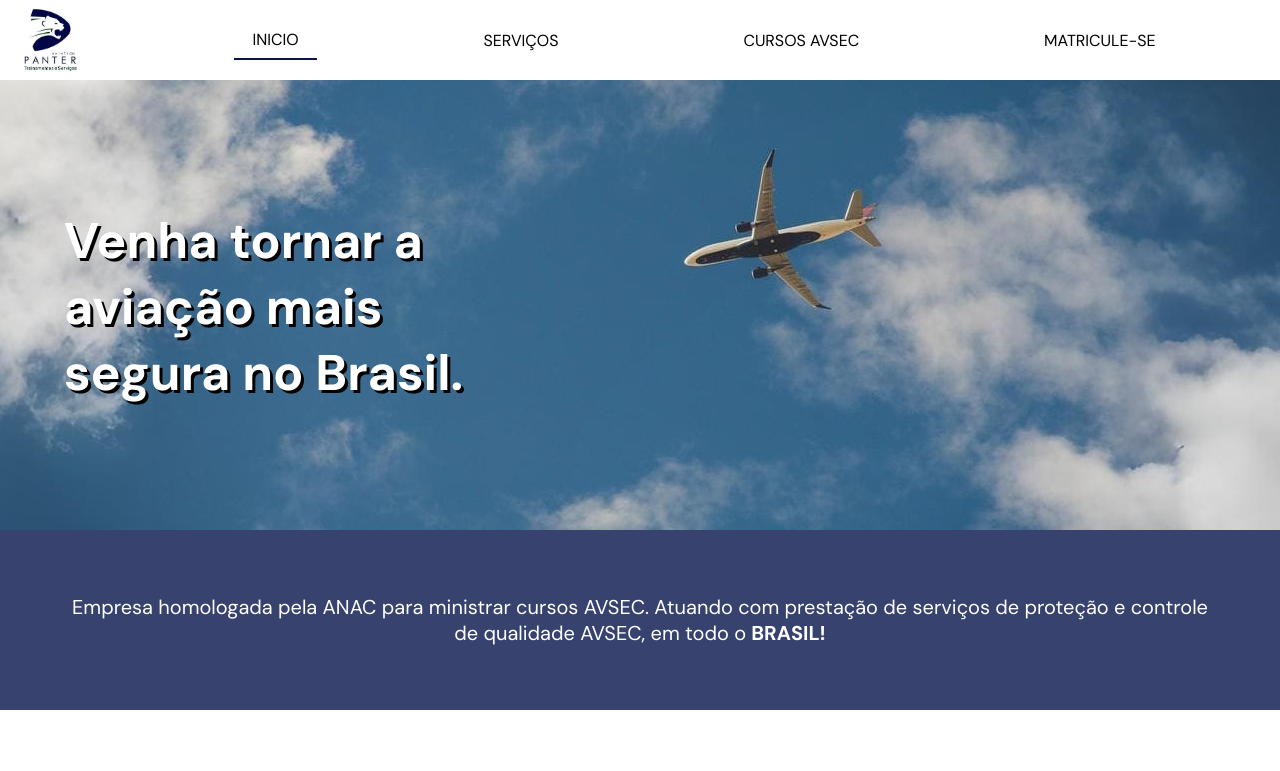
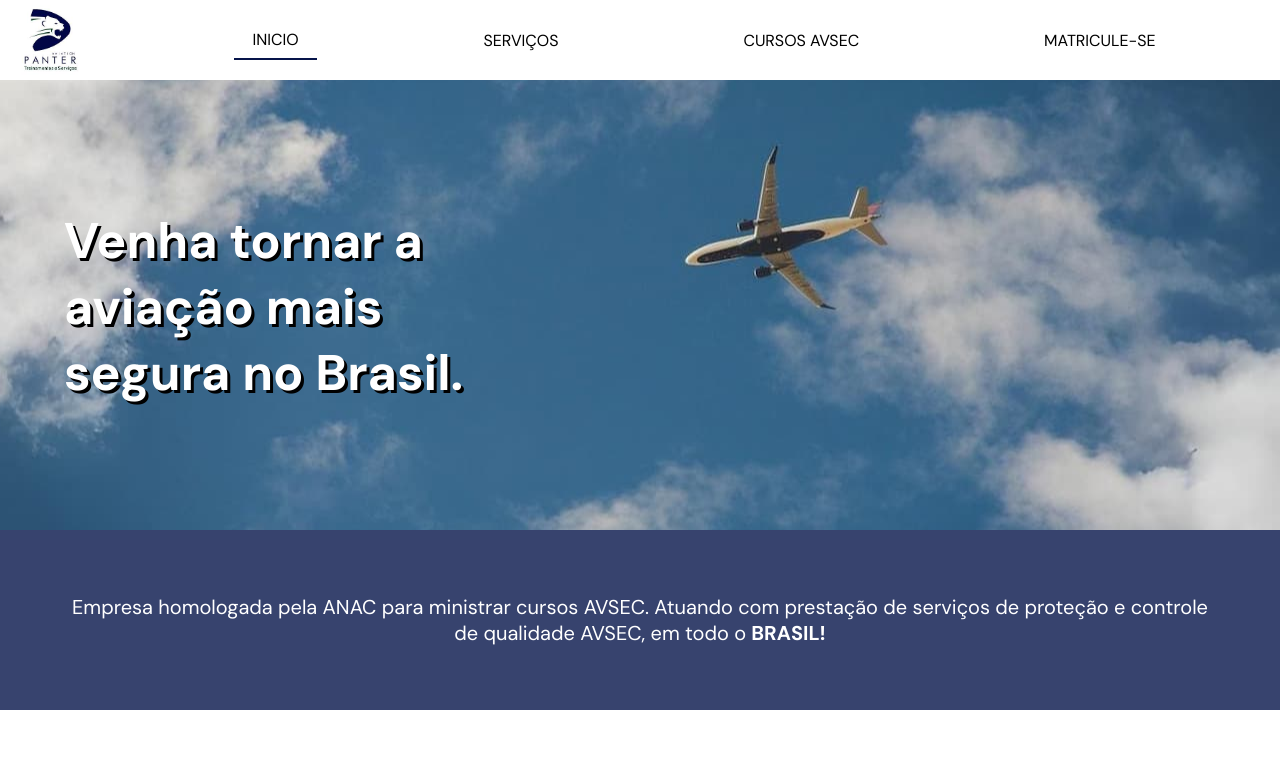
Before and after one commit to samuelmaciel015/panterSite, a website: page public/inicio.html in a window 1280 px wide. Shown: the top 771 px of the page. Drawn offline with Linux system fonts and the light colour scheme.

Commit message:
completed

```diff
--- a/public/styles/base.css
+++ b/public/styles/base.css
@@ -152,7 +152,7 @@ footer p:nth-child(3) {
 /********************************BANNER********************************/
 .banner {
   height: 450px;
-  background-image: url(../images/banner.jpg);
+  background-image: url(../images/banner2.jpg);
   background-repeat: no-repeat;
   background-position: center;
   padding: 8rem 4rem;
```
Also changed, not shown: public/images/banner2.jpg (added).
